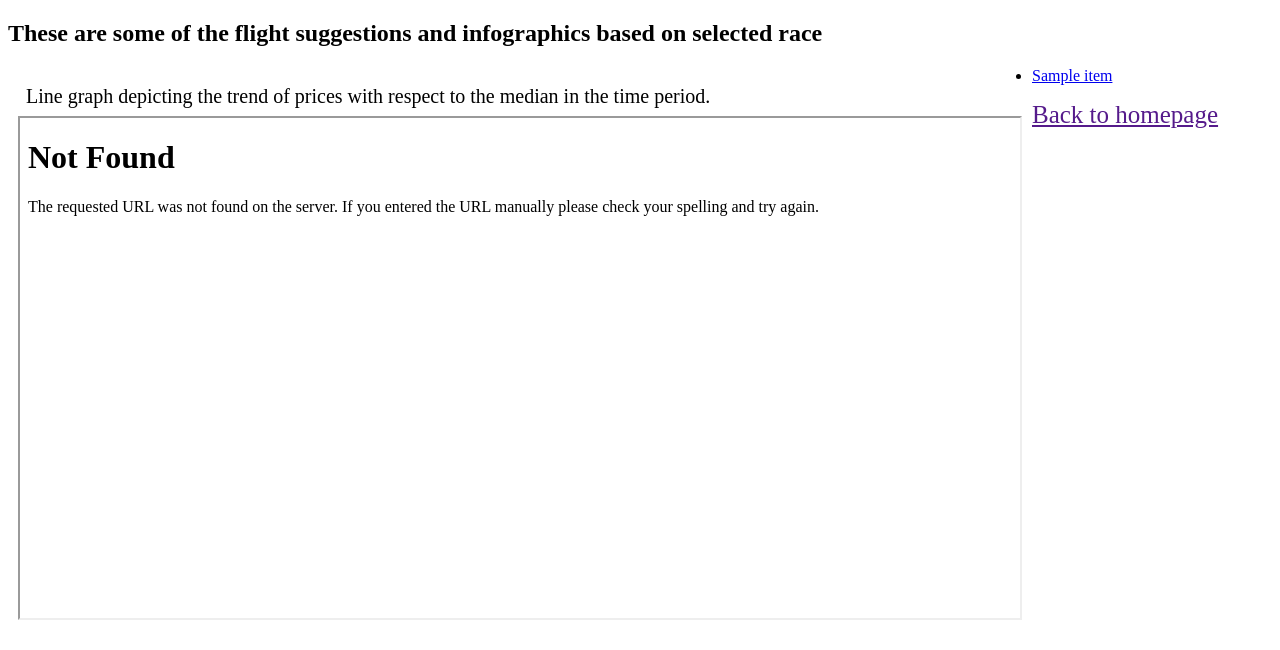
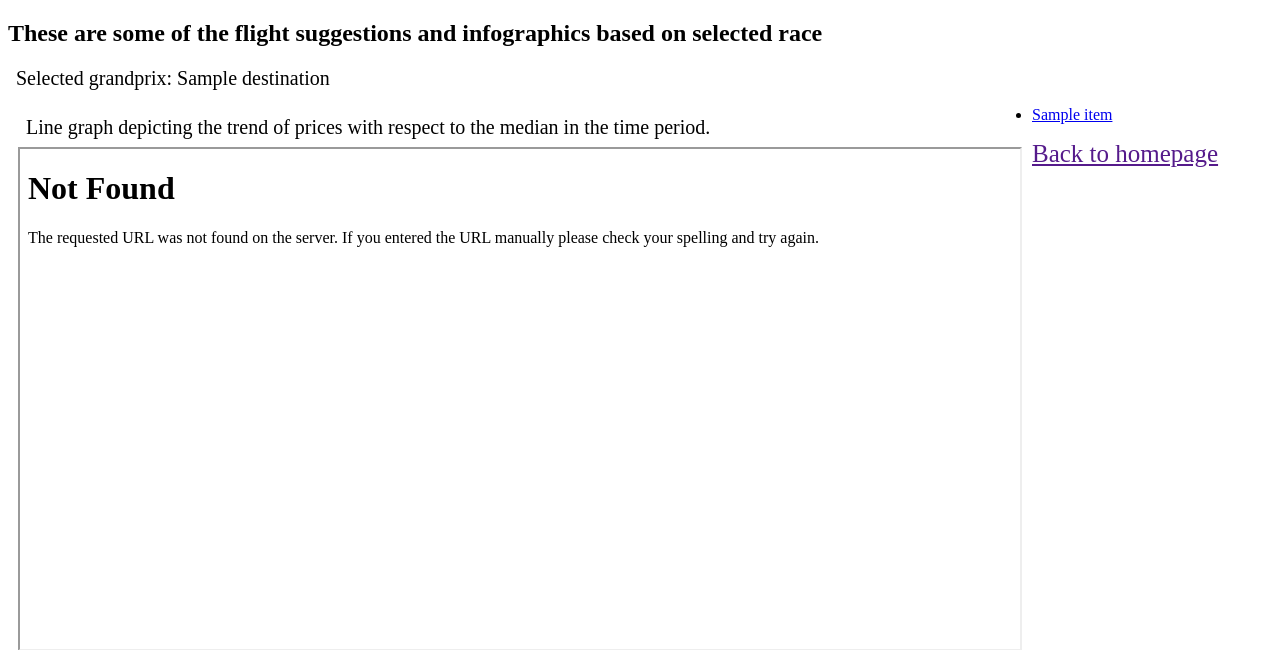
Before and after one commit to loligoshujinsama/Canoe, a Flask app: template 101023/templates/display.html in a window 1280 px wide. Shown: the top 650 px of the page. Run offline with Flask 3, Linux system fonts and the light colour scheme; the template is opened without the code that fills it: most values are stand-ins (such as "Sample title", 1, 10 or a date in 2020).

Commit message:
Update display.html

```diff
--- a/101023/templates/display.html
+++ b/101023/templates/display.html
@@ -18,7 +18,8 @@
 </head>
 <body>
 <h2>These are some of the flight suggestions and infographics based on selected race</h2>
-    <div style="width: 1000; float:left; height:500; margin:10px">
+   <p>Selected grandprix: {{ destination }}</p>
+   <div style="width: 1000; float:left; height:500; margin:10px">
      <p>Line graph depicting the trend of prices with respect to the median in the time period.</p>
      <iframe height="500" width="1000" src = "http://127.0.0.1:5000/static/line_graphtest.html"></iframe>
    </div>
```
